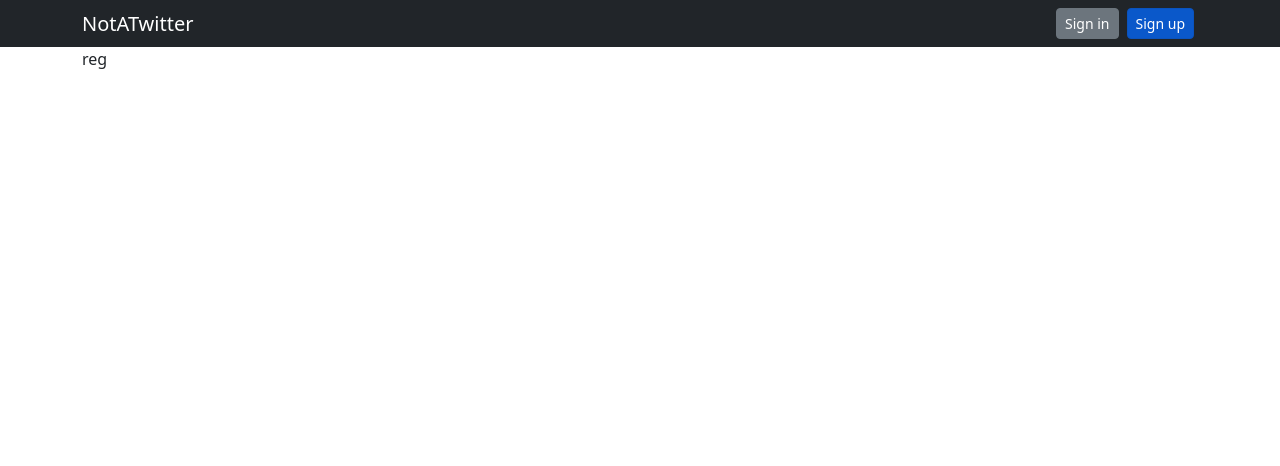
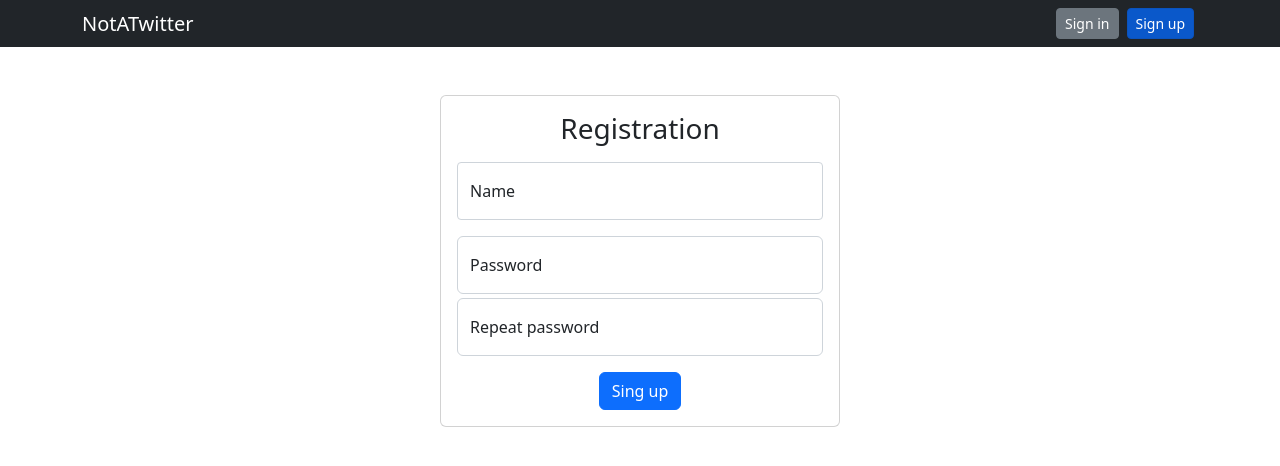
Before and after one commit to sergey-s-null/NotATwitter, a React app in the folder NotATwitter-Frontend/: page /registration in a window 1280 px wide. Shown: the top 466 px of the page. Built offline with nearby package versions, Linux system fonts and the light colour scheme.

Commit message:
Add RegistrationForm.tsx

```diff
--- /dev/null
+++ b/NotATwitter-Frontend/src/components/RegistrationForm.tsx
@@ -0,0 +1,26 @@
+import * as React from "react";
+import { Button, Card, FloatingLabel, Form } from "react-bootstrap";
+
+const RegistrationForm = () => {
+    return (
+        <Card className="mx-auto mt-5" style={{ maxWidth: "400px" }}>
+            <Card.Body>
+                <Form>
+                    <h3 className="text-center mb-3">Registration</h3>
+                    <Form.FloatingLabel label="Name" className="mb-3">
+                        <Form.Control type="input" placeholder="Name" size="sm"/>
+                    </Form.FloatingLabel>
+                    <FloatingLabel label="Password" className="mb-1">
+                        <Form.Control type="password" placeholder="Password"/>
+                    </FloatingLabel>
+                    <FloatingLabel label="Repeat password" className="mb-3">
+                        <Form.Control type="password" placeholder="Password"/>
+                    </FloatingLabel>
+                    <Button className="d-block mx-auto">Sing up</Button>
+                </Form>
+            </Card.Body>
+        </Card>
+    );
+}
+
+export default RegistrationForm;
--- a/NotATwitter-Frontend/src/index.tsx
+++ b/NotATwitter-Frontend/src/index.tsx
@@ -5,6 +5,7 @@ import App from "./App";
 import "bootstrap/dist/css/bootstrap.min.css";
 import SearchPage from "./components/SearchPage";
 import AuthorizationForm from "./components/AuthorizationForm";
+import RegistrationForm from "./components/RegistrationForm";
 
 const router = createBrowserRouter([
     {
@@ -17,7 +18,7 @@ const router = createBrowserRouter([
             },
             {
                 path: "registration",
-                element: <div>reg</div>
+                element: <RegistrationForm/>
             },
             {
                 path: "authorization",
```
